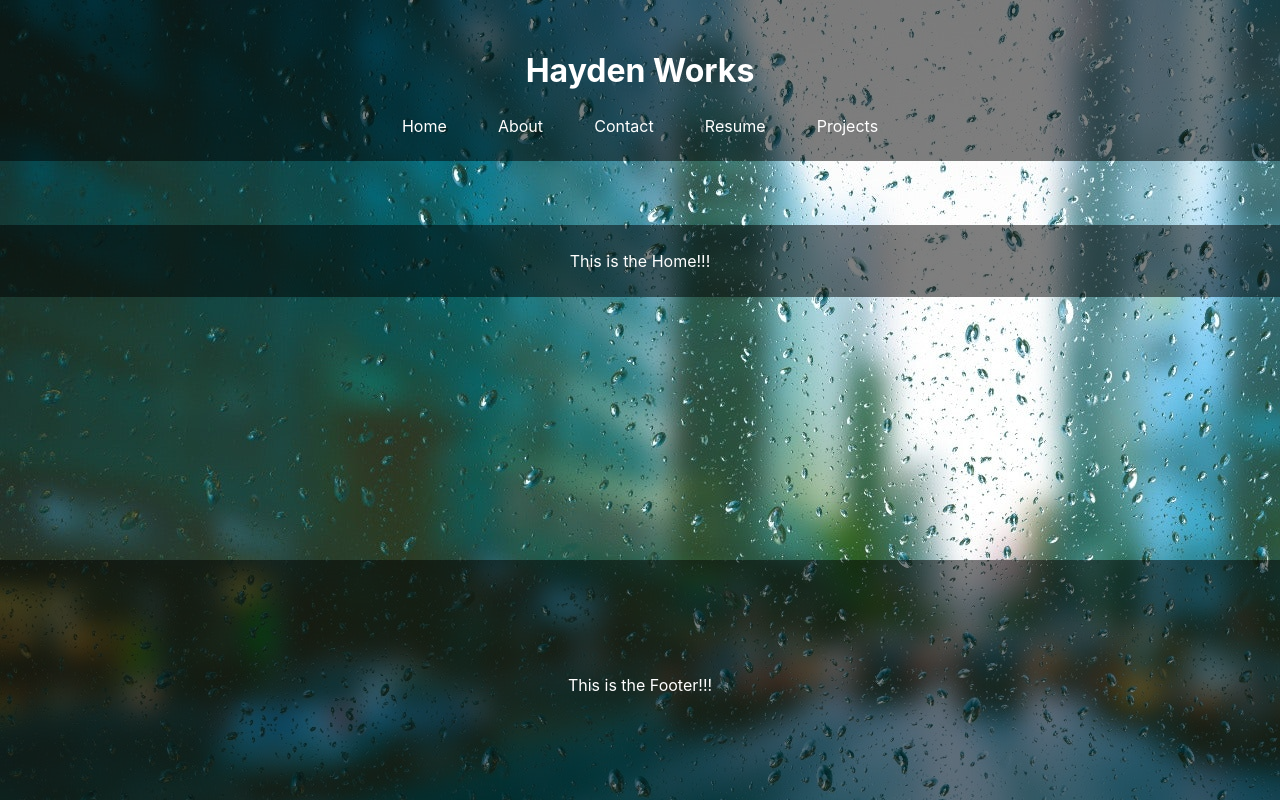
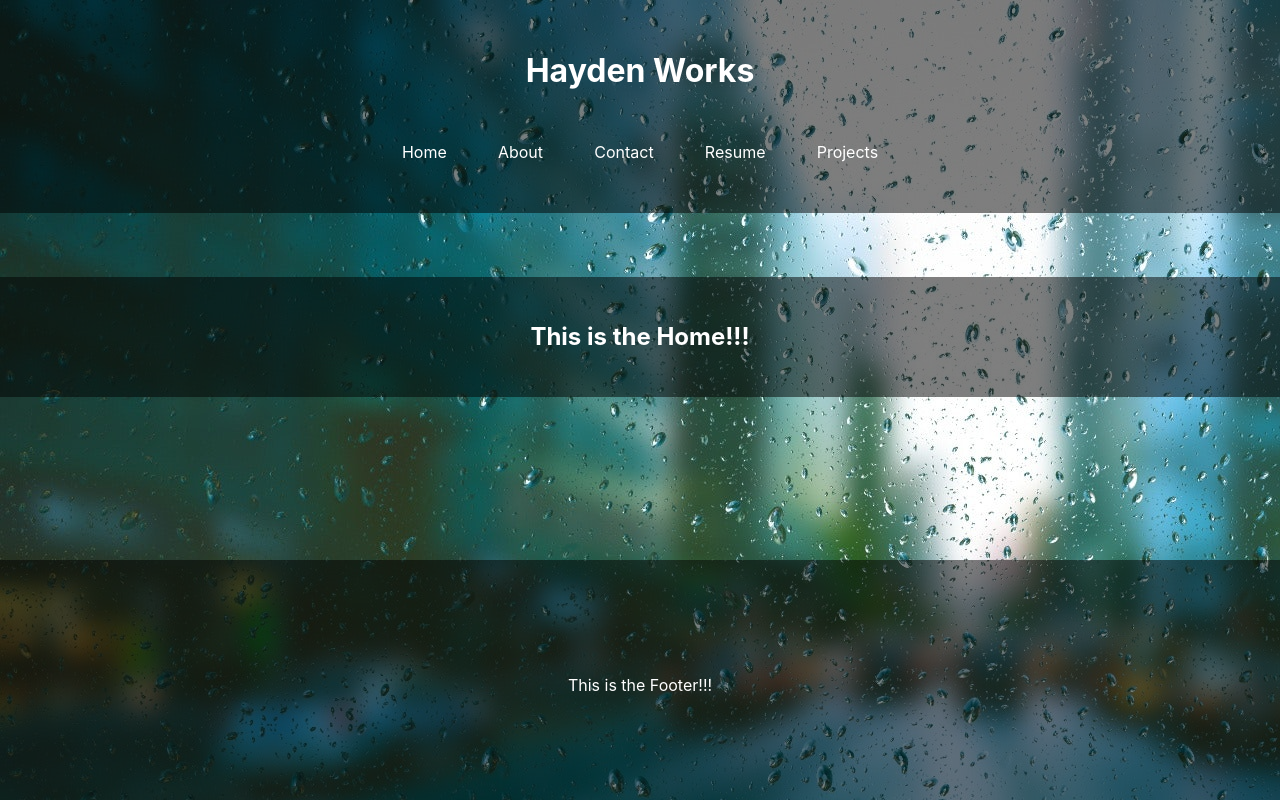
Before and after one commit to JHaydenDev/MyPortfolioPage, a React (Create React App) app in the folder my-site/: page / in a window 1280 px wide. Built offline with nearby package versions, Linux system fonts and the light colour scheme.

Commit message:
Added some basic css shadow animations

```diff
--- a/my-site/src/Components/Body/Body.js
+++ b/my-site/src/Components/Body/Body.js
@@ -5,20 +5,30 @@ import Contact from "./Contact";
 import Resume from "./Resume";
 import Projects from "./Projects";
 import Home from "./Home";
-import styled from "styled-components";
+import styled, { keyframes } from "styled-components";
+
+
+const morph = keyframes`
+
+`;
 
 const StyledLink = styled(Link)`
   color: white;
   text-decoration: none;
-  margin: 2%;
+  padding: 2%;
+  &:hover{
+    color:aqua;
+    transition: 0.5s;
+    box-shadow: 0 5px 15px rgba(0,0,0,0.7);
+  }
 `;
 
 const LinkWrapper = styled.div`
   background: rgb(0, 0, 0); /* The Fallback */
   background: rgba(0, 0, 0, 0.5);
   width: 100%;
-  padding-top: 2%;
-  padding-bottom: 2%;
+  padding-top: 4%;
+  padding-bottom: 4%;
 `;
 
 class Body extends Component {
--- a/my-site/src/Components/Body/Home.js
+++ b/my-site/src/Components/Body/Home.js
@@ -1,7 +1,5 @@
-import React, { Component } from 'react';
+import React, { Component } from "react";
 import styled from "styled-components";
-
-
 
 const Wrapper = styled.div`
   background: rgb(0, 0, 0); /* The Fallback */
@@ -12,11 +10,12 @@ const Wrapper = styled.div`
   padding-bottom: 2%;
 `;
 
-
 class Home extends Component {
   render() {
     return (
-      <Wrapper>This is the Home!!!</Wrapper>
+      <Wrapper>
+        <h2>This is the Home!!!</h2>
+      </Wrapper>
     );
   }
 }
```
